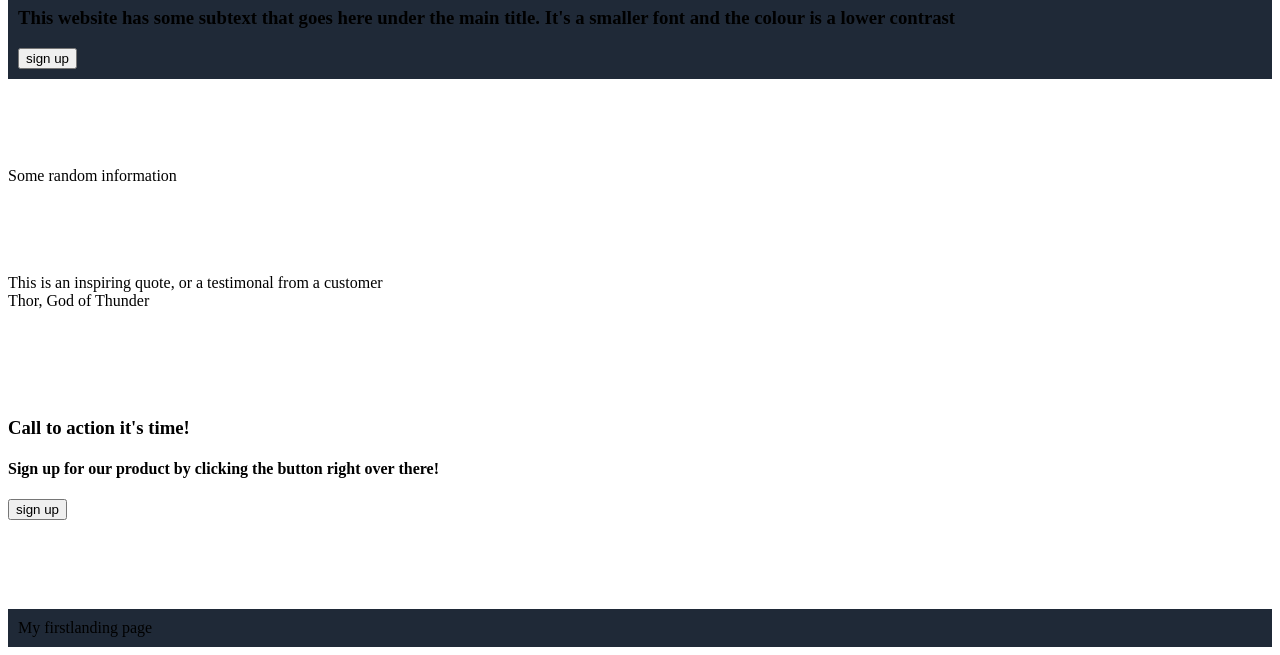
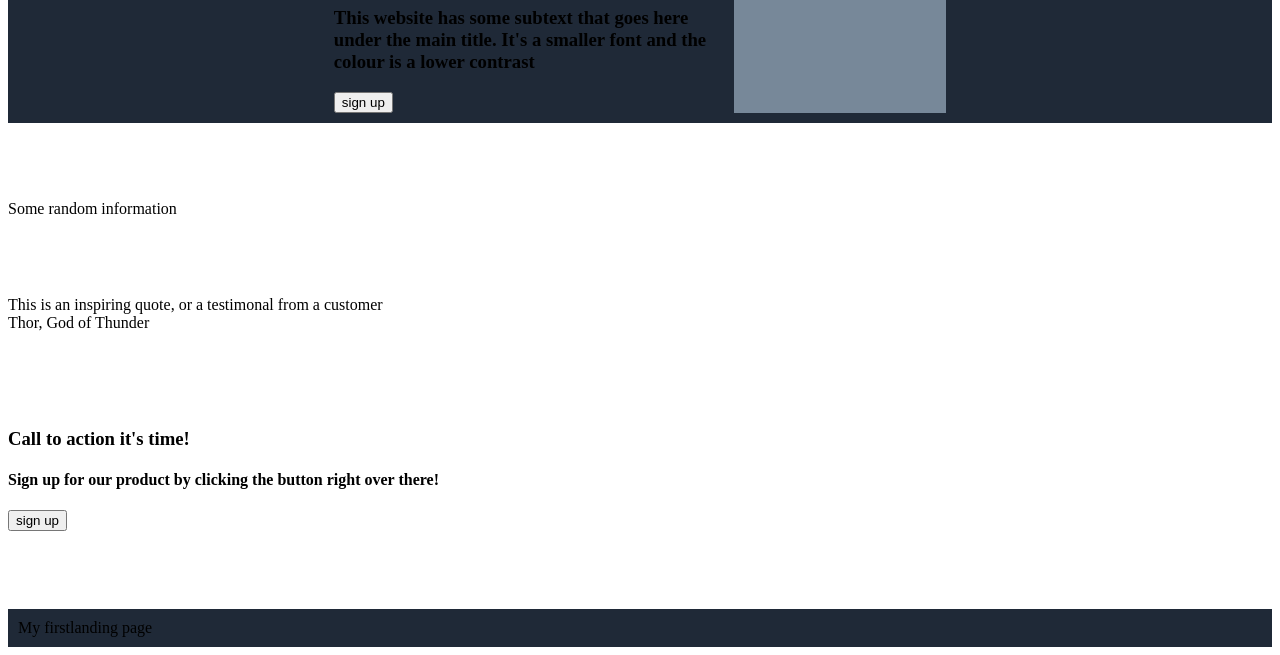
Before and after one commit to Peachboy97/Landing-page-project-, a plain HTML site: page index.html in a window 1280 px wide. Shown: the part 161-816 px from the top of the page. Drawn offline with Linux system fonts and the light colour scheme.

Commit message:
Add the selector element for both the left and right side of section a. Gave the left side a width of 400px and the right side a background of lightslatgray

```diff
--- a/style.css
+++ b/style.css
@@ -34,4 +34,14 @@ a {
 
 .bottom-a {
     display: flex;
+    /* width: 600px; */
+    justify-content: center;
 }
+
+.left-a {
+    width: 400px;
+}
+
+.right-a {
+    background-color: lightslategray
+}
```
